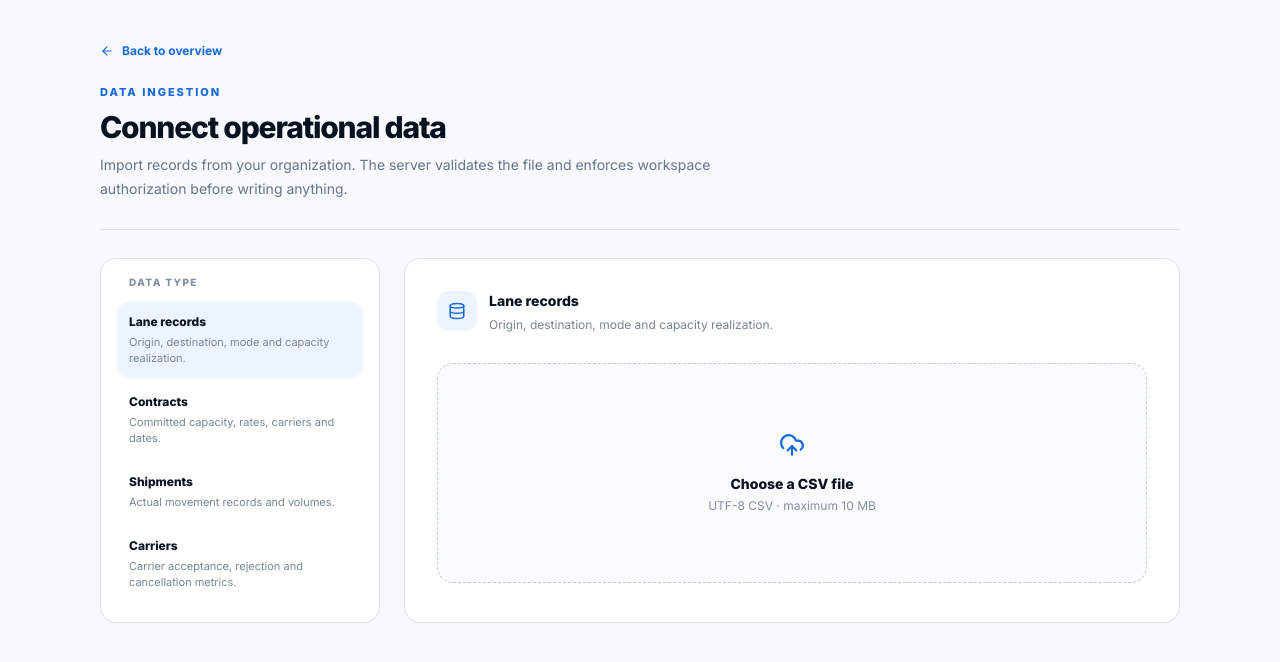
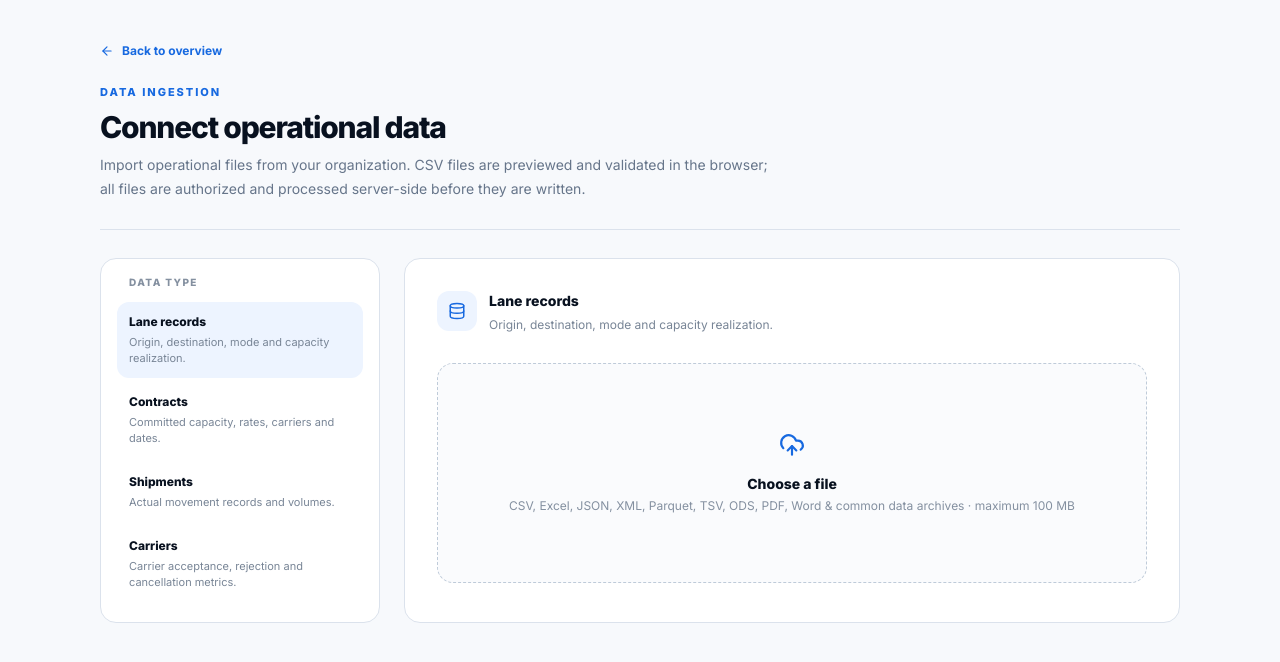
Before and after one commit to nabinchettri18/GHOST-LANE-, a Next.js app: page /import in a window 1280 px wide. Shown: the top 662 px of the page. Built offline with nearby package versions, Linux system fonts and the light colour scheme.

Commit message:
Expand import UI to support common operational file formats

```diff
--- a/app/import/page.tsx
+++ b/app/import/page.tsx
@@ -12,6 +12,8 @@ const kinds: { id: ImportKind; label: string; description: string }[] = [
   { id: 'carriers', label: 'Carriers', description: 'Carrier acceptance, rejection and cancellation metrics.' },
 ]
 
+const ACCEPTED = '.csv,.txt,.json,.xlsx,.xls,.xml,.parquet,.tsv,.ods,.zip,.gz,.pdf,.doc,.docx,.xlsm,.avro,.ndjson,.jsonl'
+
 export default function ImportPage() {
   const [kind, setKind] = useState<ImportKind>('lanes')
   const [file, setFile] = useState<File | null>(null)
@@ -20,23 +22,28 @@ export default function ImportPage() {
   const [loading, setLoading] = useState(false)
   const [rows, setRows] = useState<string[][]>([])
   const selected = kinds.find(k => k.id === kind)!
-  const validation = useMemo(() => rows.length ? validateHeaders(rows[0], kind) : null, [rows, kind])
+  const isCsv = file?.name.toLowerCase().endsWith('.csv') || file?.name.toLowerCase().endsWith('.tsv')
+  const validation = useMemo(() => rows.length && isCsv ? validateHeaders(rows[0], kind) : null, [rows, kind, isCsv])
 
   async function onFile(event: ChangeEvent<HTMLInputElement>) {
     const next = event.target.files?.[0]
     setError(''); setSuccess(''); setRows([]); setFile(next ?? null)
     if (!next) return
-    if (next.size > 10 * 1024 * 1024) { setError('File exceeds the 10 MB upload limit.'); return }
-    if (!next.name.toLowerCase().endsWith('.csv')) { setError('Upload a UTF-8 CSV file for this ingestion path.'); return }
-    try {
-      const parsed = parseCsv(await next.text())
-      if (!parsed.length) { setError('The file contains no readable rows.'); return }
-      setRows(parsed)
-    } catch { setError('The file could not be parsed. Check that it is a valid CSV.'); }
+    if (next.size > 100 * 1024 * 1024) { setError('File exceeds the 100 MB upload limit.'); return }
+    const lower = next.name.toLowerCase()
+    const supported = ['.csv','.txt','.json','.xlsx','.xls','.xml','.parquet','.tsv','.ods','.zip','.gz','.pdf','.doc','.docx','.xlsm','.avro','.ndjson','.jsonl'].some(ext => lower.endsWith(ext))
+    if (!supported) { setError('This file type is not supported. Upload CSV, Excel, JSON, XML, Parquet, TSV, ODS, PDF, Word or common data archive files.'); return }
+    if (isCsv) {
+      try {
+        const parsed = parseCsv(await next.text())
+        if (!parsed.length) { setError('The file contains no readable rows.'); return }
+        setRows(parsed)
+      } catch { setError('The file could not be parsed. Check that it is a valid delimited text file.'); }
+    }
   }
 
   async function importData() {
-    if (!file || !rows.length || validation?.missing.length) return
+    if (!file || (isCsv && (!rows.length || validation?.missing.length))) return
     setLoading(true); setError(''); setSuccess('')
     const form = new FormData(); form.append('kind', kind); form.append('file', file)
     try {
@@ -51,16 +58,17 @@ export default function ImportPage() {
 
   return <main className="min-h-screen bg-[#f7f9fc] px-5 py-8 text-[#08111f] sm:px-8 sm:py-10"><div className="mx-auto max-w-[1080px]">
     <Link href="/" className="inline-flex items-center gap-2 text-xs font-bold text-[#1769e0]"><ArrowLeft size={14}/>Back to overview</Link>
-    <div className="mt-5 border-b border-[#dbe2ec] pb-7"><p className="text-[11px] font-extrabold uppercase tracking-[.18em] text-[#1769e0]">Data ingestion</p><h1 className="mt-2 text-3xl font-black tracking-[-.04em]">Connect operational data</h1><p className="mt-2 max-w-2xl text-sm leading-6 text-[#66758a]">Import records from your organization. The server validates the file and enforces workspace authorization before writing anything.</p></div>
+    <div className="mt-5 border-b border-[#dbe2ec] pb-7"><p className="text-[11px] font-extrabold uppercase tracking-[.18em] text-[#1769e0]">Data ingestion</p><h1 className="mt-2 text-3xl font-black tracking-[-.04em]">Connect operational data</h1><p className="mt-2 max-w-2xl text-sm leading-6 text-[#66758a]">Import operational files from your organization. CSV files are previewed and validated in the browser; all files are authorized and processed server-side before they are written.</p></div>
     <div className="mt-7 grid gap-6 lg:grid-cols-[280px_1fr]">
       <aside className="rounded-2xl border border-[#dbe2ec] bg-white p-4"><p className="px-3 pb-3 text-[10px] font-extrabold uppercase tracking-[.14em] text-[#8490a0]">Data type</p>{kinds.map(item => <button type="button" key={item.id} onClick={() => {setKind(item.id);setRows([]);setFile(null);setError('');setSuccess('')}} className={`mb-1 w-full rounded-xl p-3 text-left transition ${kind===item.id?'bg-[#edf4ff]':'hover:bg-[#f6f8fb]'}`}><div className="text-xs font-extrabold">{item.label}</div><div className="mt-1 text-[11px] leading-4 text-[#788596]">{item.description}</div></button>)}</aside>
       <section className="rounded-2xl border border-[#dbe2ec] bg-white p-6 sm:p-8"><div className="flex items-start gap-3"><div className="flex h-10 w-10 shrink-0 items-center justify-center rounded-xl bg-[#edf4ff] text-[#1769e0]"><Database size={18}/></div><div><h2 className="text-sm font-extrabold">{selected.label}</h2><p className="mt-1 text-xs leading-5 text-[#788596]">{selected.description}</p></div></div>
-        <label className="mt-7 flex min-h-[220px] cursor-pointer flex-col items-center justify-center rounded-2xl border border-dashed border-[#bfcbd9] bg-[#fafbfd] px-6 text-center hover:border-[#1769e0] hover:bg-[#f7faff]"><UploadCloud size={26} className="text-[#1769e0]"/><span className="mt-4 text-sm font-extrabold">Choose a CSV file</span><span className="mt-1 text-xs text-[#8490a0]">UTF-8 CSV · maximum 10 MB</span><input type="file" accept=".csv,text/csv" className="hidden" onChange={onFile}/></label>
-        {file && <div className="mt-4 flex items-center justify-between rounded-xl border border-[#dbe2ec] p-4"><div><p className="text-xs font-bold">{file.name}</p><p className="mt-1 text-[11px] text-[#8490a0]">{(file.size/1024).toFixed(1)} KB · {rows.length ? `${rows.length-1} data rows` : 'not readable'}</p></div>{rows.length ? <CheckCircle2 size={18} className="text-[#187650]"/> : <XCircle size={18} className="text-[#b13b3b"/>}</div>}
+        <label className="mt-7 flex min-h-[220px] cursor-pointer flex-col items-center justify-center rounded-2xl border border-dashed border-[#bfcbd9] bg-[#fafbfd] px-6 text-center hover:border-[#1769e0] hover:bg-[#f7faff]"><UploadCloud size={26} className="text-[#1769e0]"/><span className="mt-4 text-sm font-extrabold">Choose a file</span><span className="mt-1 text-xs text-[#8490a0]">CSV, Excel, JSON, XML, Parquet, TSV, ODS, PDF, Word & common data archives · maximum 100 MB</span><input type="file" accept={ACCEPTED} className="hidden" onChange={onFile}/></label>
+        {file && <div className="mt-4 flex items-center justify-between rounded-xl border border-[#dbe2ec] p-4"><div><p className="text-xs font-bold">{file.name}</p><p className="mt-1 text-[11px] text-[#8490a0]">{(file.size/1024).toFixed(1)} KB {isCsv && rows.length ? `· ${rows.length-1} data rows` : '· ready for server processing'}</p></div>{isCsv && rows.length ? <CheckCircle2 size={18} className="text-[#187650]"/> : <FileUp size={18} className="text-[#1769e0]"/>}</div>}
         {error && <div className="mt-4 rounded-xl border border-red-200 bg-red-50 p-4 text-xs font-semibold text-red-700">{error}</div>}
         {success && <div className="mt-4 rounded-xl border border-green-200 bg-green-50 p-4 text-xs font-semibold text-green-700">{success}</div>}
         {validation && <div className={`mt-4 rounded-xl border p-4 ${validation.missing.length ? 'border-amber-200 bg-amber-50' : 'border-green-200 bg-green-50'}`}><div className="flex items-center gap-2 text-xs font-extrabold">{validation.missing.length ? <XCircle size={16}/> : <CheckCircle2 size={16}/>} {validation.missing.length ? 'Validation requires attention' : 'Headers validated'}</div>{validation.missing.length ? <p className="mt-2 text-xs leading-5">Missing required columns: <strong>{validation.missing.join(', ')}</strong></p> : <p className="mt-2 text-xs leading-5">The required columns for {selected.label.toLowerCase()} are present.</p>}</div>}
-        {rows.length > 1 && !validation?.missing.length && <><div className="mt-7 flex items-center gap-2 border-b border-[#edf0f5] pb-3"><FileUp size={15} className="text-[#1769e0]"/><h3 className="text-xs font-extrabold">Preview</h3></div><div className="mt-3 overflow-x-auto rounded-xl border border-[#e1e7ef]"><table className="w-full min-w-[650px] text-left text-[11px]"><thead className="bg-[#fafbfd]"><tr>{rows[0].map(h=><th key={h} className="px-3 py-2.5 font-extrabold uppercase tracking-wide text-[#8490a0]">{h}</th>)}</tr></thead><tbody>{rows.slice(1,6).map((r,i)=><tr key={i} className="border-t border-[#edf0f5]">{rows[0].map((_,j)=><td key={j} className="px-3 py-2.5">{r[j] ?? ''}</td>)}</tr>)}</tbody></table></div><div className="mt-5 flex items-center justify-between gap-4 rounded-xl bg-[#f6f8fb] p-3 text-[11px] text-[#66758a]"><div className="flex items-center gap-2"><ShieldCheck size={15}/> Server-side authorization and validation are applied before import.</div><button type="button" disabled={loading} onClick={importData} className="shrink-0 rounded-lg bg-[#1769e0] px-4 py-2 text-xs font-bold text-white hover:bg-[#0f57bd] disabled:opacity-60">{loading ? 'Importing…' : 'Import records'}</button></div></>}
+        {rows.length > 1 && !validation?.missing.length && <><div className="mt-7 flex items-center gap-2 border-b border-[#edf0f5] pb-3"><FileUp size={15} className="text-[#1769e0]"/><h3 className="text-xs font-extrabold">Preview</h3></div><div className="mt-3 overflow-x-auto rounded-xl border border-[#e1e7ef]"><table className="w-full min-w-[650px] text-left text-[11px]"><thead className="bg-[#fafbfd]"><tr>{rows[0].map(h=><th key={h} className="px-3 py-2.5 font-extrabold uppercase tracking-wide text-[#8490a0]">{h}</th>)}</tr></thead><tbody>{rows.slice(1,6).map((r,i)=><tr key={i} className="border-t border-[#edf0f5]">{rows[0].map((_,j)=><td key={j} className="px-3 py-2.5">{r[j] ?? ''}</td>)}</tr>)}</tbody></table></div></>}
+        {file && (!isCsv || (rows.length > 1 && !validation?.missing.length)) && <div className="mt-5 flex items-center justify-between gap-4 rounded-xl bg-[#f6f8fb] p-3 text-[11px] text-[#66758a]"><div className="flex items-center gap-2"><ShieldCheck size={15}/> Server-side authorization and validation are applied before import.</div><button type="button" disabled={loading} onClick={importData} className="shrink-0 rounded-lg bg-[#1769e0] px-4 py-2 text-xs font-bold text-white hover:bg-[#0f57bd] disabled:opacity-60">{loading ? 'Importing…' : 'Import records'}</button></div>}
       </section>
     </div>
   </div></main>
```
